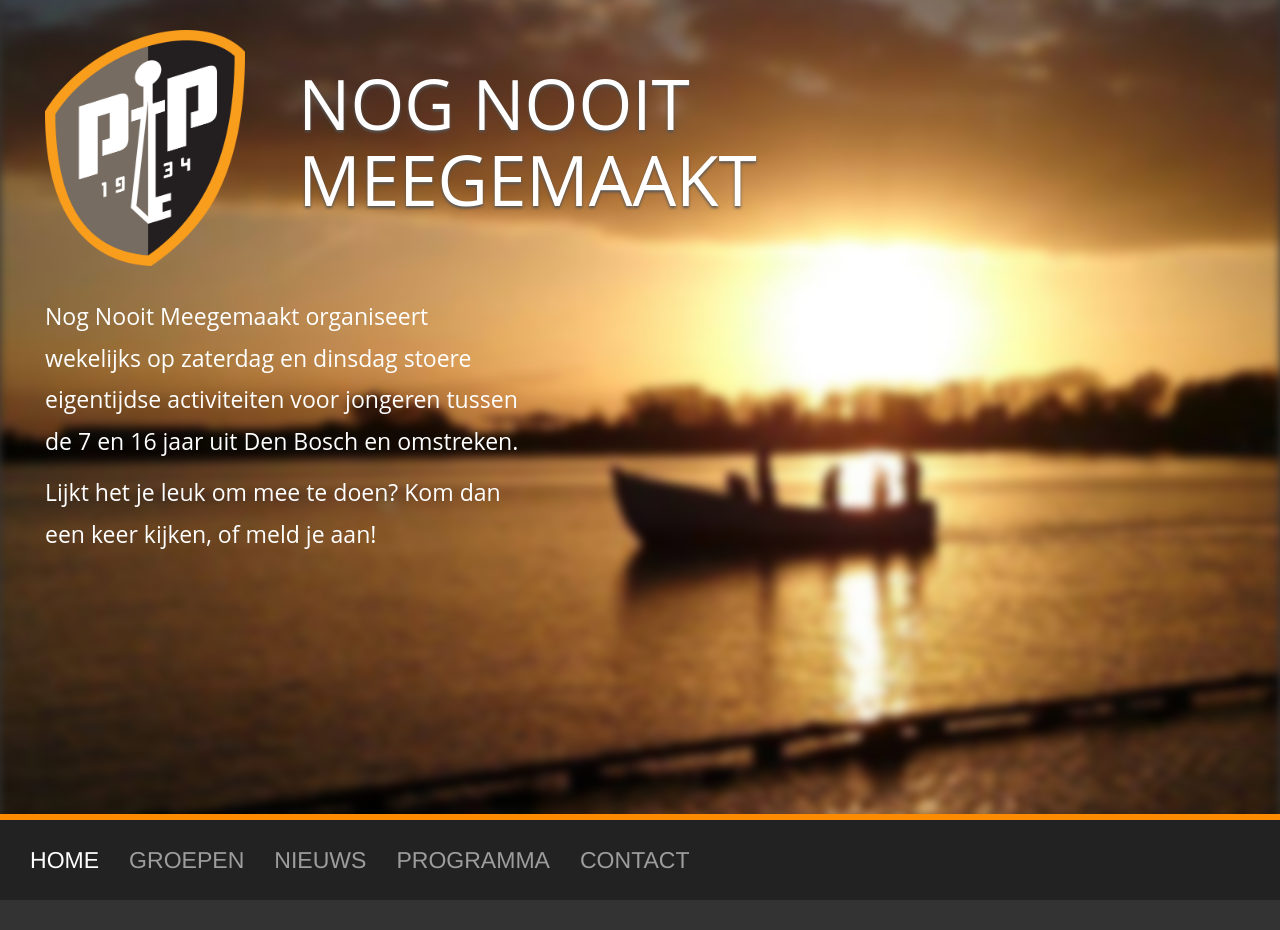
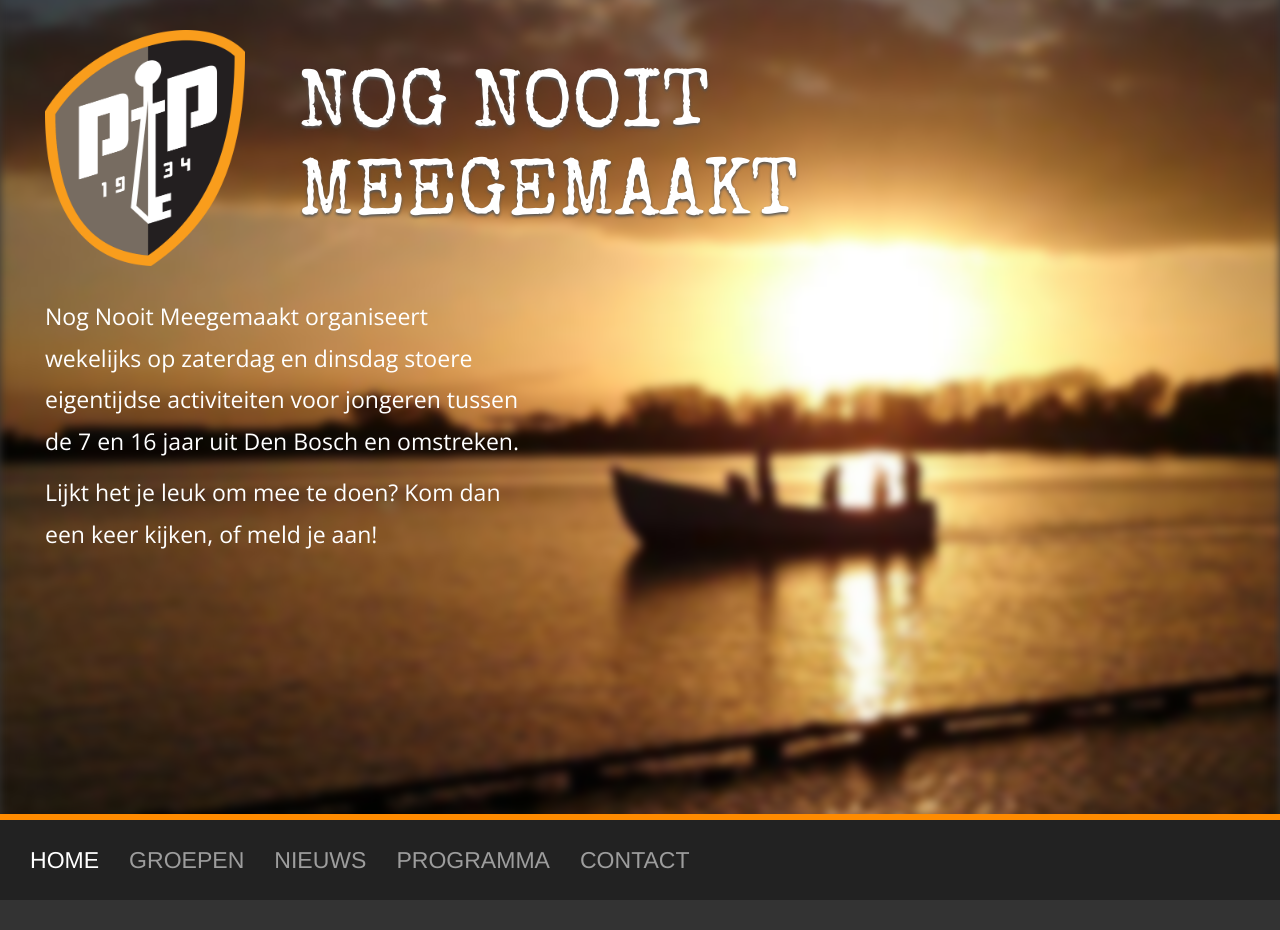
Before and after one commit to nognooitmeegemaakt/website, a Jekyll site: the page built from index.html, in a window 1280 px wide. Built offline with Jekyll 4.4.1, drawn with Linux system fonts in a browser that asks for light colours.

Commit message:
Temporary font for header.

```diff
--- a/_sass/scale.scss
+++ b/_sass/scale.scss
@@ -26,6 +26,14 @@
 /* Landing page. */
 .header h1 {
   font-size: 3em;
+
+  @media #{$mq-medium} {
+    font-size: 3.5em;
+  }
+
+  @media #{$mq-large} {
+    font-size: 3em;
+  }
 }
 
 .callout {
--- a/_sass/theme.scss
+++ b/_sass/theme.scss
@@ -126,7 +126,7 @@
   font-weight: 500;
   padding-top: 15px;
   text-shadow: 0px 2px 3px #555;
-  font-family: "Open Sans", "Helvetica Neue", Helvetica, Arial, sans-serif;
+  font-family: "Special Elite", "Open Sans", "Helvetica Neue", Helvetica, Arial, sans-serif;
 }
 
 /* Everything below sm. */
--- a/assets/css/main.scss
+++ b/assets/css/main.scss
@@ -48,5 +48,8 @@
 $mq-xxlarge: "(min-width: #{$bp-xxlarge})";
 $mq-retina: "(-webkit-min-device-pixel-ratio: 2), (min-resolution: 192dpi)";
 
+// Import fonts.
+@import "https://fonts.googleapis.com/css?family=Open+Sans|Special+Elite";
+
 // Import files from sass directory.
 @import "theme", "bootstrap-modifications", "scale";
```
